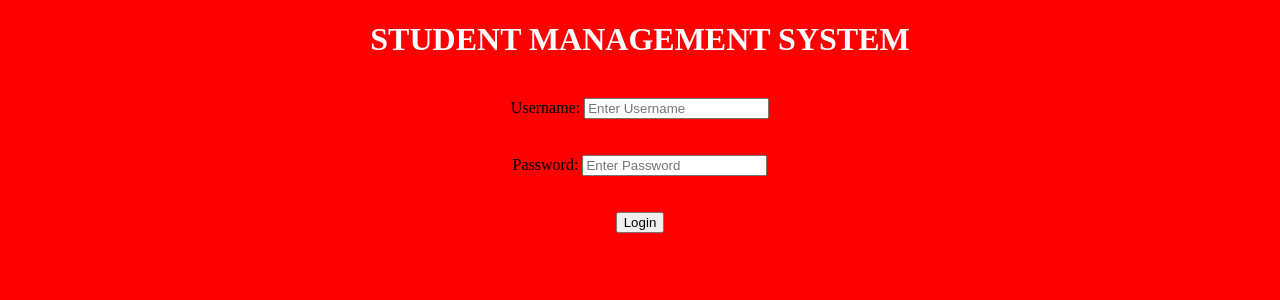
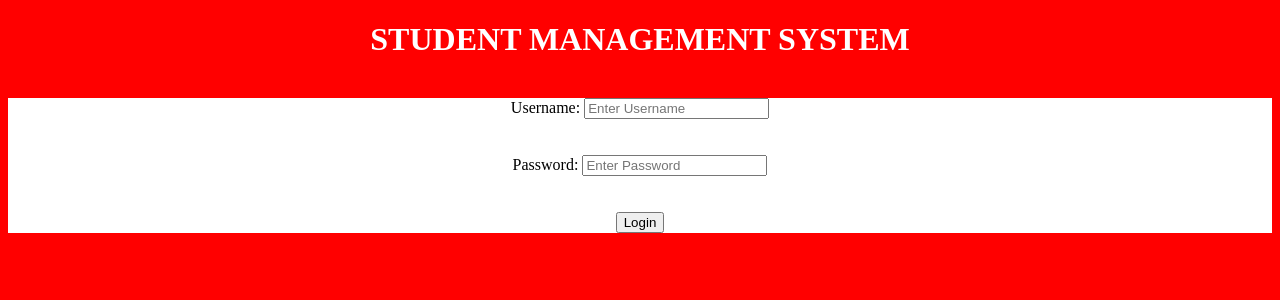
Before and after one commit to shwetasharma2922/student-management-system, a PHP site: page / in a window 1280 px wide. Shown: the top 300 px of the page. Run offline with PHP 8.4, Linux system fonts and the light colour scheme.

Commit message:
few changes

```diff
--- a/index.php
+++ b/index.php
@@ -10,7 +10,7 @@
 	<a href="admin" align="right"> Admin Login </a> <br>
 	-->
 	<br><form align="center" method="POST">
-	<div>
+	<div style="background: White">
 		<label style="size: 100px;"> Username: </label>
 		<input type="text" align="center" placeholder="Enter Username" name="username" required><br><br><br>
 		<label>Password: </label>
```
Also changed, not shown: README.md.
